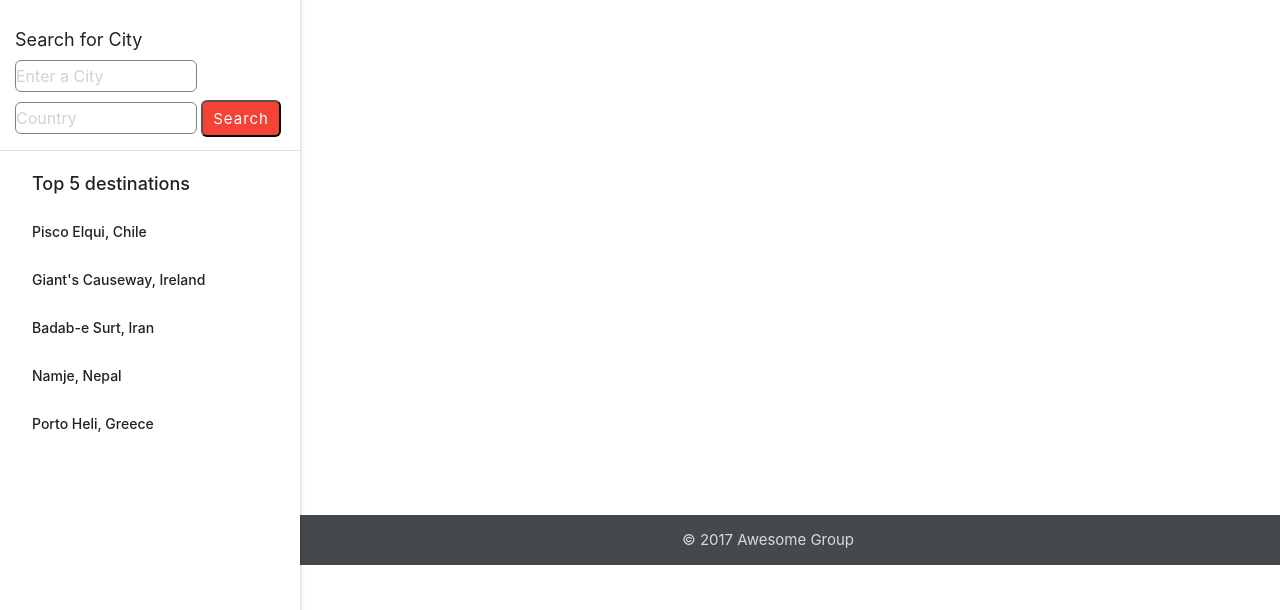
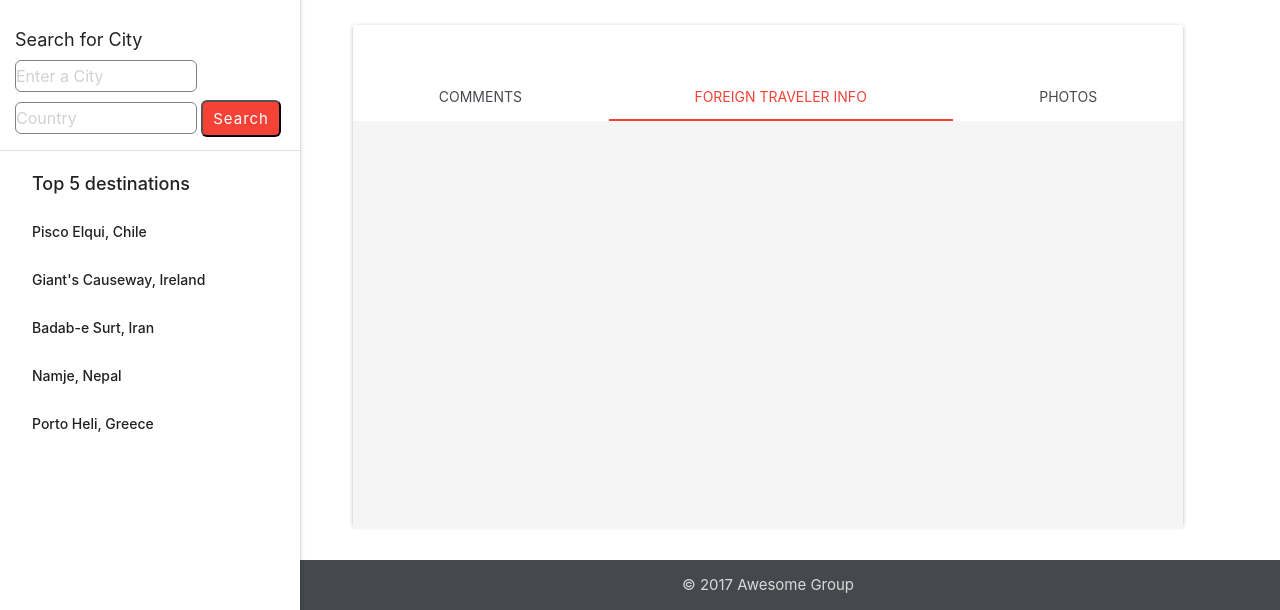
Before and after one commit to isabellaambrosio/groupTravelApp, a website: page public/index.html in a window 1280 px wide. Shown: the part 235-845 px from the top of the page. Before the commit the page ends 800 px from the top, so only its background shows below. Drawn offline with nearby package versions, Linux system fonts and the light colour scheme; no server answers.

Commit message:
hope this works

```diff
--- a/public/index.html
+++ b/public/index.html
@@ -190,7 +190,28 @@
         <div class="row">
             <div class="col m10 offset-m1">
                 <!--CARD-->
-                                            <div class="carousel carousel-slider center"  id="test6">
+                <div class="card large" id="pageBottom">
+                    <div class="card-content">
+
+                    </div>
+                    <!--CARD TABS-->
+                    <div class="card-tabs">
+                      <ul class="tabs tabs-fixed-width">
+                        <li class="tab"><a href="#test4">Comments</a></li>
+                        <li class="tab"><a class="active" href="#test5">Foreign Traveler Info</a></li>
+                        <li class="tab"><a href="#test6">Photos</a></li>
+                      </ul>
+                    </div>
+                    <div class="card-content grey lighten-4">
+                        <!--CARD CONTENT-->
+                        <!--CONTENT ONE-->
+                            <div id="test4">
+                            </div>
+                        <!--CONTENT TWO-->
+                            <div id="test5">
+                            </div>
+                        <!--CONTENT THREE-->
+                            <div class="carousel carousel-slider center"  id="test6">
 
                                 <!--<div class="carousel-item red white-text" href="#one!">-->
                                 <!--  <h2>First Panel</h2>-->
@@ -211,30 +232,8 @@
 
 
                             </div>
-                <!--<div class="card large" id="pageBottom">-->
-                <!--    <div class="card-content">-->
-
-                <!--    </div>-->
-                    <!--CARD TABS-->
-                <!--    <div class="card-tabs">-->
-                <!--      <ul class="tabs tabs-fixed-width">-->
-                <!--        <li class="tab"><a href="#test4">Comments</a></li>-->
-                <!--        <li class="tab"><a class="active" href="#test5">Foreign Traveler Info</a></li>-->
-                <!--        <li class="tab"><a href="#test6">Photos</a></li>-->
-                <!--      </ul>-->
-                <!--    </div>-->
-                <!--    <div class="card-content grey lighten-4">-->
-                        <!--CARD CONTENT-->
-                        <!--CONTENT ONE-->
-                <!--            <div id="test4">-->
-                <!--            </div>-->
-                        <!--CONTENT TWO-->
-                <!--            <div id="test5">-->
-                <!--            </div>-->
-                        <!--CONTENT THREE-->
-
-                <!--    </div>-->
-                <!--</div>-->
+                    </div>
+                </div>
 
             </div>
         </div>
```
Also changed, not shown: config/config.json (+4 -4 lines).
